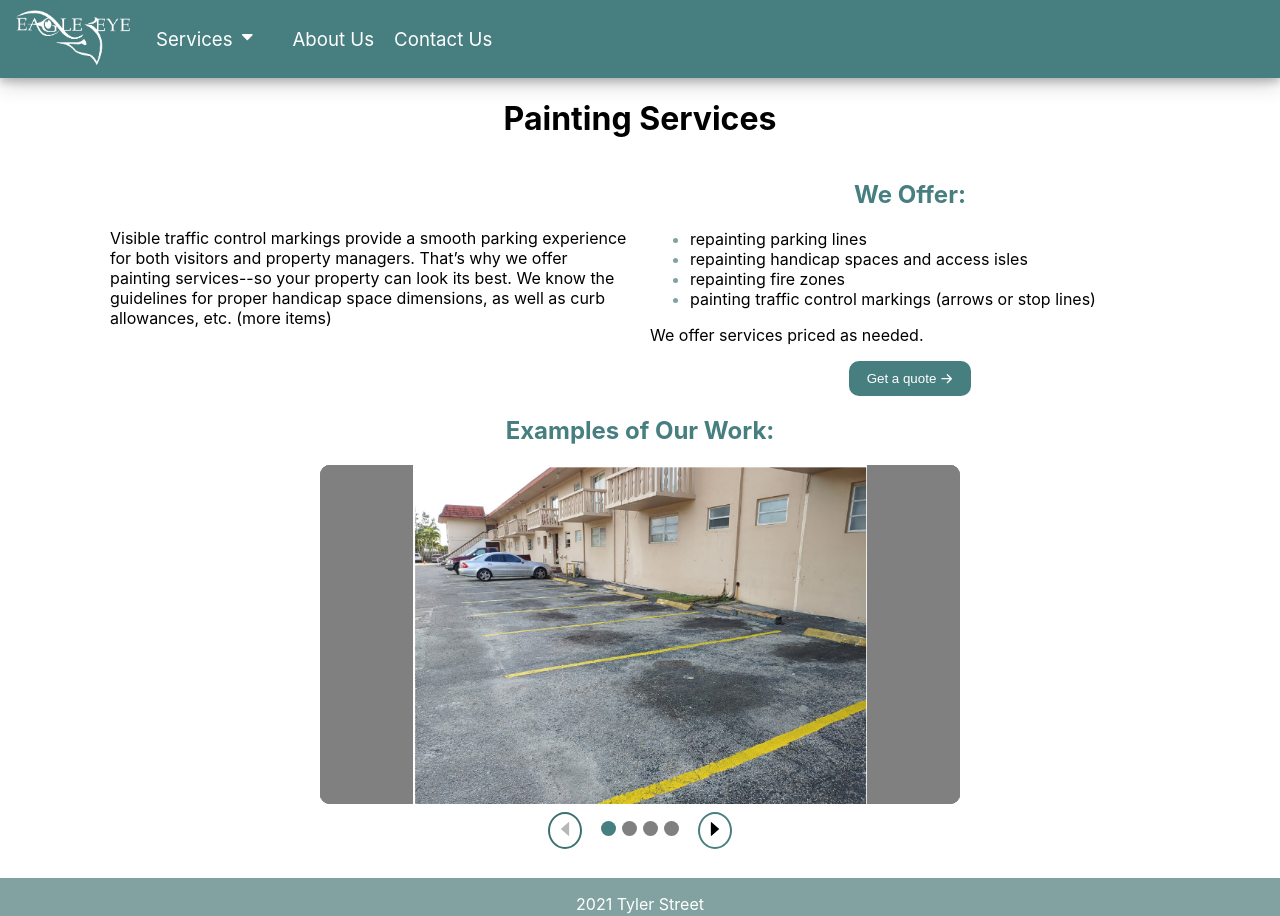
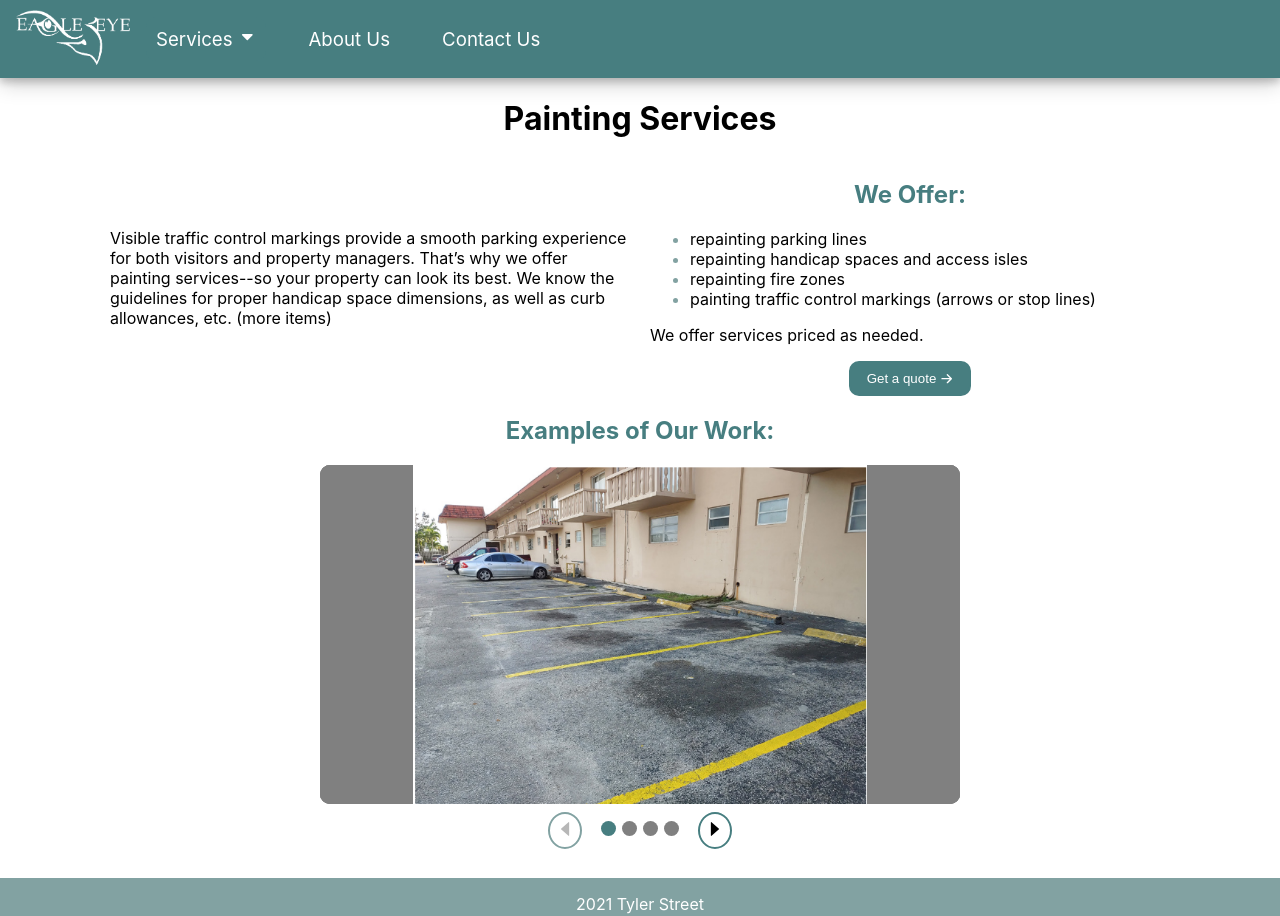
Before and after one commit to arifire21/eagle-eye-site, a Next.js app: page /services/painting in a window 1280 px wide. Shown: the top 916 px of the page. Built offline with nearby package versions, Linux system fonts and the light colour scheme.

Commit message:
style adjust

```diff
--- a/styles/carousel.module.scss
+++ b/styles/carousel.module.scss
@@ -58,12 +58,12 @@
     transition-property: background-color;
     transition-duration: 0.2s;
     &:hover {
-        background-color: variables.$primary_blue_hover !important;
+        background-color: variables.$secondary_blue !important;
     }
     &:disabled {
         cursor: not-allowed;
         pointer-events: none;
-        border-color: variables.$primary_blue_hover !important;
+        border-color: variables.$secondary_blue !important;
     }
 }
 
--- a/styles/global.scss
+++ b/styles/global.scss
@@ -74,6 +74,7 @@ h2 {
   align-content: center;
   border-bottom: 2px solid transparent;
   text-decoration: none;
+  font-size: 14pt;
   &:hover, &:active, &.active {
     // text-decoration: underline solid #fff 2px;
     border-color: #fff;
@@ -278,11 +279,6 @@ input[type=text], input[type=email] { //test force override
   width: 100vw;
 }
 
-.nav-item {
-  margin: 0;
-  font-size: 14pt;
-}
-
 .service-item {
   margin-left: 2rem;
 }
```
